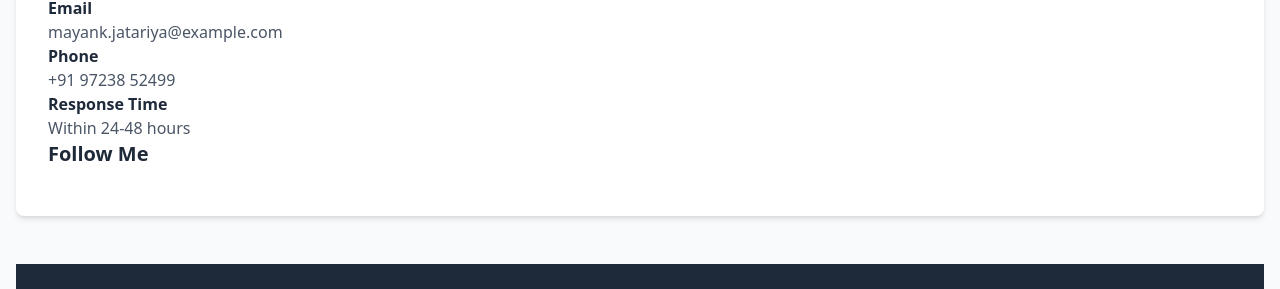
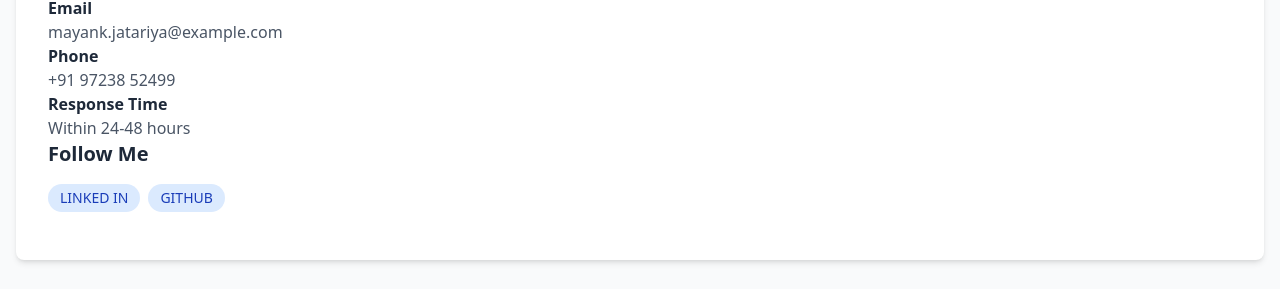
Before and after one commit to Mayank99j/PORTFOLIO-MAYANK-JATARIYA, a website: page contact.html in a window 1280 px wide. Shown: the part 982-1271 px from the top of the page. Drawn offline with Linux system fonts and the light colour scheme.

Commit message:
Add files via upload

```diff
--- a/contact.html
+++ b/contact.html
@@ -154,17 +154,11 @@
 
                         <div class="mt-8 pt-6 border-t border-gray-200">
                             <h3 class="text-xl font-semibold mb-4">Follow Me</h3>
-                            <div class="flex space-x-7 justify-center ">
-                                <a href="#" class="bg-gray-100 h-10 w-10 flex items-center justify-center rounded-full text-gray-600 hover:bg-blue-600 hover:text-white transition-colors">
-                                    <i class="fab fa-github"></i>
-                                </a>
-                                <a href="#" class="bg-gray-100 h-10 w-10 flex items-center justify-center rounded-full text-gray-600 hover:bg-blue-600 hover:text-white transition-colors">
-                                    <i class="fab fa-linkedin-in"></i>
-                                </a>
-                                </a>
-                                <a href="#" class="bg-gray-100 h-10 w-10 flex items-center justify-center rounded-full text-gray-600 hover:bg-blue-600 hover:text-white transition-colors">
-                                    <i class="fab fa-instagram"></i>
-                                </a>
+                            <div class="flex space-x-7 justify-left ">
+                                <div class="flex flex-wrap gap-2 mb-4">
+                                  <span class="bg-blue-100 text-blue-800 px-3 py-1 rounded-full text-sm"> <a href="https://www.linkedin.com/in/mayank-jatariya-b77496316?utm_source=share&utm_campaign=share_via&utm_content=profile&utm_medium=android_app">LINKED IN</a></span>
+                                  <span class="bg-blue-100 text-blue-800 px-3 py-1 rounded-full text-sm"><a href="https://github.com/Mayank99j/PORTFOLIO-MAYANK-JATARIYA">GITHUB</a></span>
+                                </div>
                             </div>
                         </div>
                     </div>
```
